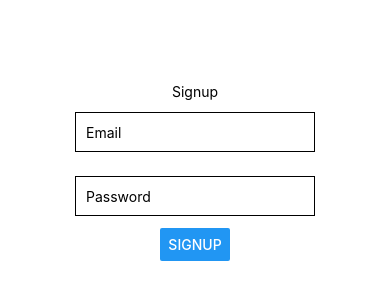
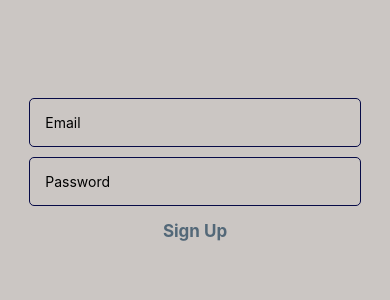
Before and after one commit to SamSkinner01/LendAHand, a React Native app: screen /Signup in a window 390 px wide. Shown: the part 250-550 px from the top of the page. Built offline with nearby package versions, Linux system fonts and the light colour scheme; grey boxes are pictures that could not be loaded.

Commit message:
Add files via upload
Change the import statement
to the logo to whatever matches your device's

```diff
--- a/screens/Signup.jsx
+++ b/screens/Signup.jsx
@@ -1,6 +1,7 @@
-import { StyleSheet, Text, View, TextInput, Button, Alert } from "react-native";
+import { StyleSheet, Text, View, TextInput, Button, Alert,Pressable,Image } from "react-native";
 import { useState } from "react";
 import { signup } from "../auth/auth_signup_password";
+import logo from "/Users/rundqasem/Desktop/LendAHand/assets/logo.png"
 
 function Signup() {
   const [email, setEmail] = useState("");
@@ -13,7 +14,7 @@ function Signup() {
 
   return (
     <View style={styles.container}>
-      <Text style={styles.title}>Signup</Text>
+      <Image source={logo} style={[styles.logo]} resizeMethod="contain"/>
       <TextInput
         style={styles.input}
         placeholder="Email"
@@ -27,14 +28,15 @@ function Signup() {
         value={password}
         secureTextEntry={true}
       />
-      <Button
-        title="Signup"
-        onPress={() => {
+
+<Pressable onPress={() => {
           console.log(email, password);
           signup(email, password);
           clearFields();
         }}
-      />
+          style={styles.button_sec}>
+            <Text style={styles.text_sec}>Sign Up</Text>
+        </Pressable>
     </View>
   );
 }
@@ -42,16 +44,36 @@ function Signup() {
 const styles = StyleSheet.create({
   container: {
     flex: 1,
-    backgroundColor: "#fff",
+    backgroundColor: "#cbc6c3",
     alignItems: "center",
     justifyContent: "center",
   },
   input: {
-    height: 40,
-    margin: 12,
+    width: '85%',
+    padding: 15,
+    marginVertical: 5,
+    borderRadius: 5,
+    borderColor: '#070B47',
     borderWidth: 1,
-    padding: 10,
+    borderRadius: 5,
   },
+  button_sec:{
+    width: '85%',
+    padding: 5,
+    marginVertical: 5,
+    alignItems: 'center',
+    borderRadius: 5,
+  },
+  text_sec:{
+    fontWeight:'bold',
+    color: '#536878',
+    fontSize: 17,
+  },
+  logo:{
+    width: '70%',
+    maxWidth: 300,
+    maxHeight: 200,
+},
 });
 
 export { Signup };
```
